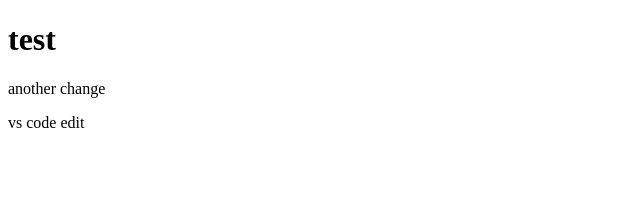
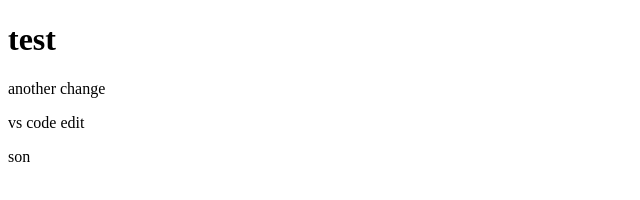
Before and after one commit to Ayelechyilma/Adonias, a plain HTML site: page index.html in a window 1280 px wide. Shown: the full height of the page, 0-640 px from the left. Drawn offline with Linux system fonts and the light colour scheme.

Commit message:
Update index.html

```diff
--- a/index.html
+++ b/index.html
@@ -10,6 +10,7 @@
     <h1>test</h1>
     <p>another change</p>
     <p>vs code edit</p>
+    <p>son</p>
     <script src="js/script.js"></script>
 </body>
 </html>
```
